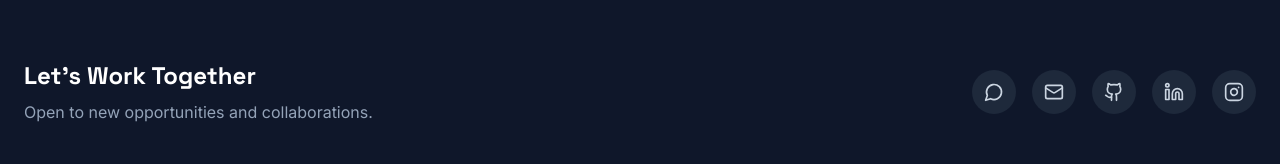
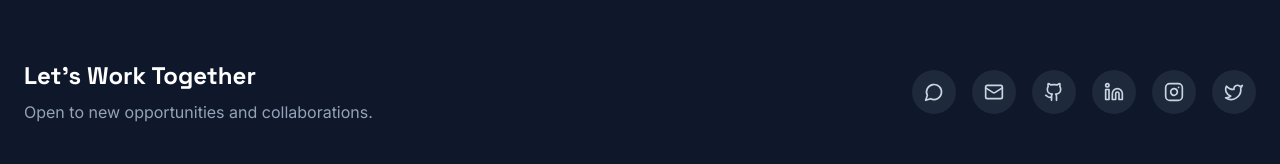
Before and after one commit to Thejas10042001/My-ai-portfolio-, a React (Vite) app: page / in a window 1280 px wide. Shown: the part 5046-5210 px from the top of the page. Built offline with nearby package versions, Linux system fonts and the light colour scheme; no server answers.

Commit message:
feat: Add X (Twitter) social link
Integrates the X (formerly Twitter) social media link into the contact section. This involves updating the constants file with the new link and importing/rendering the Twitter icon component in Contact.tsx.

```diff
--- a/components/Contact.tsx
+++ b/components/Contact.tsx
@@ -1,5 +1,5 @@
 import React from 'react';
-import { Mail, Github, Linkedin, MapPin, MessageCircle, Instagram } from 'lucide-react';
+import { Mail, Github, Linkedin, MapPin, MessageCircle, Instagram, Twitter } from 'lucide-react';
 import { RESUME_DATA } from '../constants';
 
 const Contact: React.FC = () => {
@@ -30,6 +30,11 @@ const Contact: React.FC = () => {
                 <Instagram size={20} />
               </a>
             )}
+            {RESUME_DATA.contact.x && (
+              <a href={RESUME_DATA.contact.x} target="_blank" rel="noreferrer" className="p-3 bg-slate-800 rounded-full text-slate-300 hover:text-white hover:bg-primary-600 transition-all hover:-translate-y-1">
+                <Twitter size={20} />
+              </a>
+            )}
           </div>
         </div>
 
--- a/constants.ts
+++ b/constants.ts
@@ -28,6 +28,7 @@ export const RESUME_DATA = {
     github: "https://github.com/Thejas10042001",
     linkedin: "https://www.linkedin.com/in/thejas-sreenivasu-2677ba1b8",
     instagram: "https://www.instagram.com/_vinay_so_sreenivas_/",
+    x: "https://x.com/_so_sreenivasu_",
     avatarUrl: "https://www.bing.com/images/search?view=detailV2&ccid=fSz%2fu%2frZ&id=E5F3DC502922E9B07A8AEE7C47307894A08D05CF&thid=OIP.fSz_u_rZ6u4559ALYO_p3AHaJQ&mediaurl=https%3a%2f%2flookaside.instagram.com%2fseo%2fgoogle_widget%2fcrawler%2f%3fmedia_id%3d3529285837613033141&exph=1800&expw=1440&q=thejas+sreenivasu&FORM=IRPRST&ck=0DBE38134CED9DEE54FB7C39E177EAB6&selectedIndex=0&itb=0"
   }
 };
```
